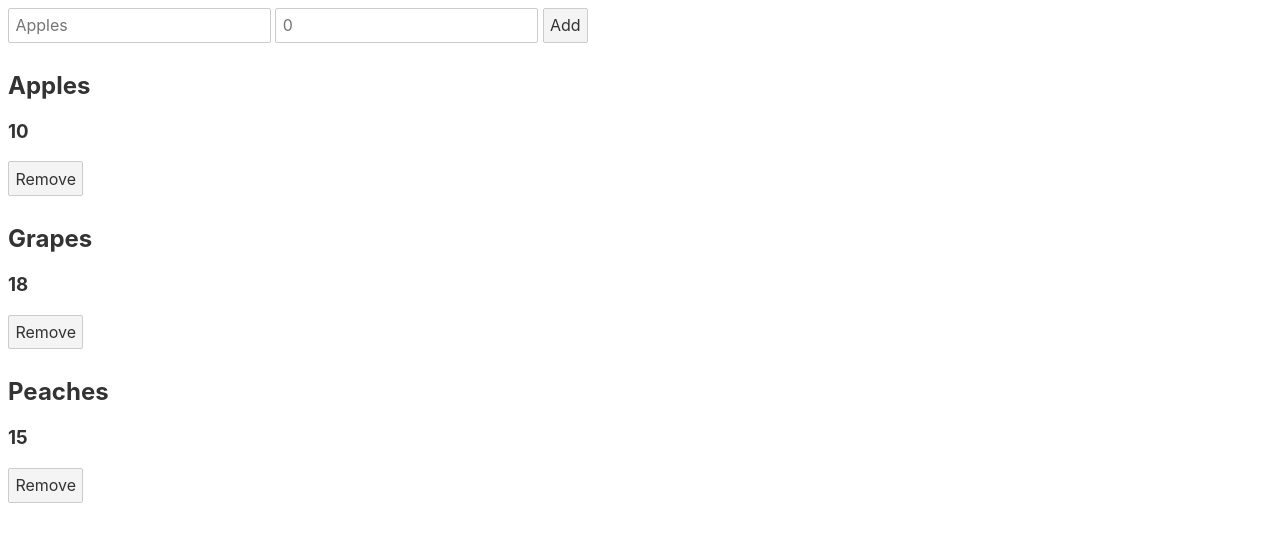
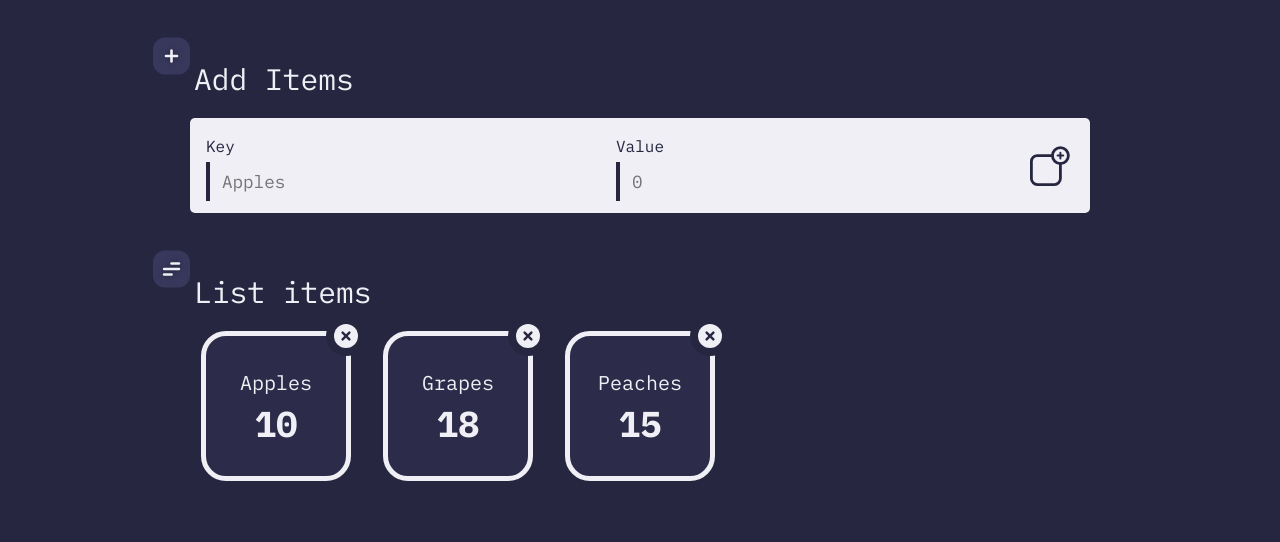
Before and after one commit to borntofrappe/svelte-tutorial, a Svelte app in the folder Shopping List/: page / in a window 1280 px wide. Shown: the top 542 px of the page. Built offline with nearby package versions, Linux system fonts and the light colour scheme.

Commit message:
update the existing components with the developed ui

```diff
--- a/Shopping List/public/global.css
+++ b/Shopping List/public/global.css
@@ -1,62 +1,44 @@
-html, body {
-	position: relative;
-	width: 100%;
-	height: 100%;
+@import url("https://fonts.googleapis.com/css?family=IBM+Plex+Mono:400,700&display=swap");
+
+* {
+    box-sizing: border-box;
+    padding: 0;
+    margin: 0;
 }
 
 body {
-	color: #333;
-	margin: 0;
-	padding: 8px;
-	box-sizing: border-box;
-	font-family: -apple-system, BlinkMacSystemFont, "Segoe UI", Roboto, Oxygen-Sans, Ubuntu, Cantarell, "Helvetica Neue", sans-serif;
+    color: hsl(240, 25%, 95%);
+    background: hsl(240, 25%, 20%);
+    font-family: "IBM Plex Mono", monospace;
+}
+/* absolute position the span in the top left corner of each heading */
+h2 {
+    position: relative;
+    font-size: 1.85rem;
+    padding: 0.25rem;
+    font-weight: 400;
+}
+h2 span {
+    position: absolute;
+    top: 0%;
+    right: 100%;
+    transform: translateY(-50%);
+    display: block;
+    width: 1.25em;
+    height: 1.25em;
+    border-radius: 0.75rem;
+    background: hsla(240, 25%, 50%, 0.3);
+}
+h2 span svg {
+    display: block;
+    width: 100%;
+    height: 100%;
+    filter: drop-shadow(0 0 3px hsla(240, 25%, 0%, 0.5));
 }
 
-a {
-	color: rgb(0,100,200);
-	text-decoration: none;
+.app > * + * {
+    margin-top: 3.5rem;
 }
-
-a:hover {
-	text-decoration: underline;
+section > * + * {
+    margin-top: 1rem;
 }
-
-a:visited {
-	color: rgb(0,80,160);
-}
-
-label {
-	display: block;
-}
-
-input, button, select, textarea {
-	font-family: inherit;
-	font-size: inherit;
-	padding: 0.4em;
-	margin: 0 0 0.5em 0;
-	box-sizing: border-box;
-	border: 1px solid #ccc;
-	border-radius: 2px;
-}
-
-input:disabled {
-	color: #ccc;
-}
-
-input[type="range"] {
-	height: 0;
-}
-
-button {
-	color: #333;
-	background-color: #f4f4f4;
-	outline: none;
-}
-
-button:active {
-	background-color: #ddd;
-}
-
-button:focus {
-	border-color: #666;
-}
--- a/Shopping List/public/index.html
+++ b/Shopping List/public/index.html
@@ -4,7 +4,7 @@
         <meta charset="utf-8" />
         <meta name="viewport" content="width=device-width" />
 
-        <title>Shopping List</title>
+        <title>Key Value Pairs</title>
 
         <link rel="stylesheet" href="/global.css" />
         <link rel="stylesheet" href="/bundle.css" />
--- a/Shopping List/src/App.svelte
+++ b/Shopping List/src/App.svelte
@@ -1,7 +1,19 @@
 <script>
+    import SVG from './SVG.svelte';
     import Form from './Form.svelte';
     import List from './List.svelte';
 </script>
 
-<Form />
-<List />
+<style>
+    .app {
+        max-width: 900px;
+        width: 80vw;
+        margin: 2rem auto;
+    }
+</style>
+
+<div class="app">
+    <SVG />
+    <Form />
+    <List />
+</div>
--- a/Shopping List/src/Form.svelte
+++ b/Shopping List/src/Form.svelte
@@ -19,24 +19,96 @@
     }
 </script>
 
+<style>
+    /* display the input in a wrapping row
+        flip the hue for the color and background
+    */
+    form {
+        display: flex;
+        flex-wrap: wrap;
+        align-items: center;
+        color: hsl(240, 25%, 20%);
+        background: hsla(240, 25%, 95%, 1);
+        padding: 0.75rem 1rem;
+        border-radius: 5px;
+    }
+    /* display the text for the label and the input element in a column */
+    form label {
+        flex-grow: 1;
+        display: flex;
+        flex-direction: column;
+        font-size: 1rem;
+        line-height: 2;
+    }
+    /* remove the default background and border in favor of a border-òeft */
+    form label input {
+        font-size: 1.1rem;
+        color: inherit;
+        font-family: inherit;
+        background: none;
+        border: none;
+        padding: 0.5rem 0.75rem;
+        border-left: 0.25rem solid currentColor;
+    }
+    /* remove the default background and border from the button */
+    form button {
+        background: none;
+        border: none;
+        color: inherit;
+        width: 3rem;
+        height: 3rem;
+        padding: 0.25rem;
+        margin: 0.25rem 0;
+    }
+    form button svg {
+        display: block;
+        width: 100%;
+        height: 100%;
+    }
+</style>
+
+<!-- form component
+    introduce the component with a heading
+    describe the form with input elements of type text and number
+-->
+<section>
+    <h2>
+        <!-- the icon is provided by the svg component -->
+        <span>
+            <svg viewBox="0 0 100 100" width="40" height="40">
+                <use href="#add"></use>
+            </svg>
+        </span>
+        Add Items
+    </h2>
     <!-- display a form with 2 fields
         - input[type="text"], describing the name
         - input[type="number"], describing the value (price, cost, currently undecided)
 
     -->
     <form on:submit|preventDefault="{handleSubmit}">
-    <!-- for the input of type text include a series of options through a datalist item
-    use also the existing items in the placeholder
-    -->
+        <!-- wrap each input in a label -->
+        <label>
+            <span>Key</span>
             <input required type="text" bind:value="{name}" placeholder="{$items[0] ? $items[0].name : 'Something tasty'}" list="items" />
+            <!-- specify a series of options to be listed in the input of type text -->
             <datalist id="items">
                 {#each $items as item (item.name)}
                 <option value="{item.name}"></option>
                 {/each}
             </datalist>
+        </label>
+        <label>
+            <span>Value</span>
             <input required type="number" bind:value placeholder="0" min="0" />
+        </label>
 
-    <button>
-        Add
+        <!-- describe the action of the icon button through aria attributes -->
+        <button aria-label="Create entry" aria-describedby="description">
+            <span id="description" hidden>Add the key value pair to the list of items</span>
+            <svg viewBox="0 0 100 100" width="40" height="40">
+                <use href="#create"></use>
+            </svg>
         </button>
     </form>
+</section>
--- a/Shopping List/src/List.svelte
+++ b/Shopping List/src/List.svelte
@@ -3,16 +3,82 @@
     import { items } from "./stores.js";
 </script>
 
-<!-- include each item in an article
-! the name is meant to be unique, so it should be safe to use as a key for the looped element
--->
+<style>
+    /* display the items as squares in a grid */
+    main {
+        display: grid;
+        justify-content: center;
+        grid-template-columns: repeat(auto-fill, 150px);
+        grid-auto-rows: 150px;
+        grid-gap: 2rem;
+    }
+    /* display the text elements in a column */
+    article {
+        display: flex;
+        flex-direction: column;
+        justify-content: center;
+        align-items: center;
+        background: hsla(240, 25%, 50%, 0.1);
+        border: 5px solid currentColor;
+        border-radius: 25px;
+        position: relative;
+    }
+    article h2 {
+        font-weight: 400;
+        font-size: 1.25rem;
+    }
+    article p {
+        font-size: 2.25rem;
+        font-weight: 700;
+    }
+    /* absolute position the button in the top right corner */
+    article button {
+        position: absolute;
+        top: 0%;
+        right: 0%;
+        transform: translate(50%, -50%);
+        background: none;
+        border: none;
+        border-radius: 50%;
+        width: 1.5rem;
+        height: 1.5rem;
+        color: inherit;
+        background: currentColor;
+        /* use the same hue as the background to fake a clip on the border underneath */
+        box-shadow: 0 0 0 0.5rem hsl(240, 25%, 20%);
+    }
+    article button svg {
+        display: block;
+        width: 100%;
+        height: 100%;
+        color: hsl(240, 25%, 20%);
+    }
+</style>
+
+<!-- introduce the section with a heading and describe the items in a main element -->
+<section>
+    <h2>
+        <span class="icon">
+            <svg viewBox="0 0 100 100" width="40" height="40">
+                <use href="#list"></use>
+            </svg>
+        </span>
+        List items
+    </h2>
+
+    <!-- display the articles in a grid, specifying the name and numerical values in a column -->
     <main>
         {#each $items as item (item.name)}
         <article>
             <h2>{item.name}</h2>
-        <h3>{item.value}</h3>
+            <p>{item.value}</p>
             <!-- following a click on the button update the store with the delete operation -->
-        <button on:click="{() => items.delete(item.name)}">Remove</button>
+            <button on:click="{() => items.delete(item.name)}" aria-label="Delete">
+                <svg viewBox="0 0 100 100" width="30" height="30">
+                    <use href="#delete"></use>
+                </svg>
+            </button>
         </article>
         {/each}
     </main>
+</section>
--- /dev/null
+++ b/Shopping List/src/SVG.svelte
@@ -0,0 +1,33 @@
+<!-- describe the graphics included throughout the project -->
+<svg viewBox="0 0 100 100" width="40" height="40" style="display: none;">
+    <symbol id="add">
+        <g fill="none" stroke="currentColor" stroke-width="7" stroke-linecap="round">
+            <path d="M 50 35 v 30 m -15 -15 h 30"></path>
+        </g>
+    </symbol>
+    <symbol id="create">
+        <g fill="none" stroke="currentColor" stroke-width="7" stroke-linecap="round">
+            <g transform="translate(76 24)">
+                <path d="M -20 0 h -37.5 a 15 15 0 0 0 -15 15 v 42.5 a 15 15 0 0 0 15 15 h 42.5 a 15 15 0 0 0 15 -15 v -37.5"></path>
+                <circle cx="0" cy="0" r="20"></circle>
+                <path stroke-width="5" d="M 0 -7 v 14 m -7 -7 h 14"></path>
+            </g>
+        </g>
+    </symbol>
+    <symbol id="list">
+        <g fill="none" stroke="currentColor" stroke-width="7" stroke-linecap="round">
+            <path d="M 50 35 h 20"></path>
+            <path d="M 30 50 h 40"></path>
+            <path d="M 30 65 h 20"></path>
+        </g>
+    </symbol>
+    <symbol id="delete">
+        <g transform="translate(50 50)">
+            <g transform="rotate(45)">
+                <g fill="none" stroke="currentColor" stroke-width="10" stroke-linecap="round">
+                    <path d="M 0 -20 v 40 m -20 -20 h 40"></path>
+                </g>
+            </g>
+        </g>
+    </symbol>
+</svg>
```
Also changed, not shown: 1 other file (tests, documents, lock files or other folders). Lines whose indentation alone changed are shown as unchanged.
